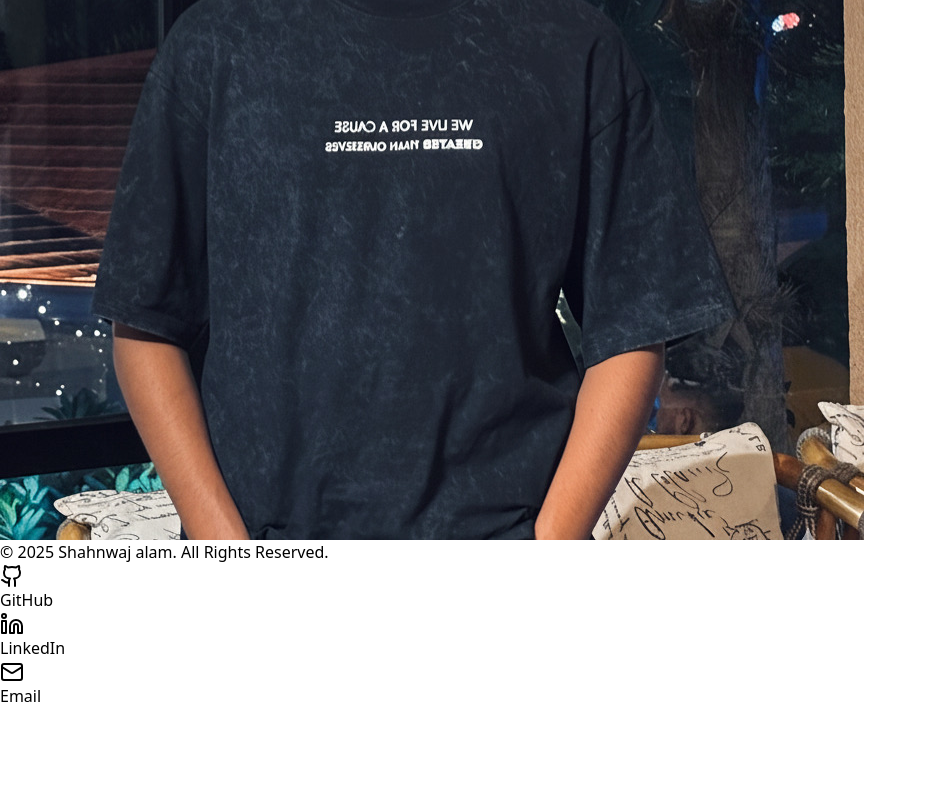
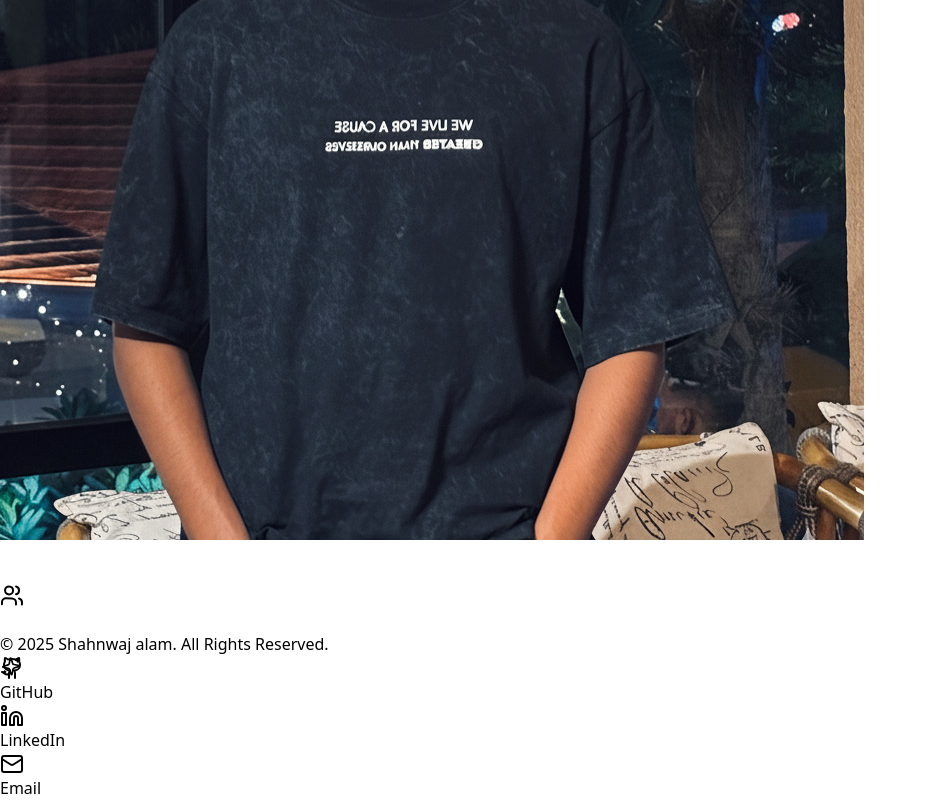
Before and after one commit to shahnwajalam10/My-Portfolio, a React (Vite) app: page /about in a window 1280 px wide. Shown: the part 855-1655 px from the top of the page, without its empty margins (0-927 px from the left). Before the commit the page ends 1563 px from the top, so only its background shows below. Built offline with nearby package versions, Linux system fonts and the light colour scheme.

Commit message:
Improved animations

```diff
--- a/src/Components/Aboutme.jsx
+++ b/src/Components/Aboutme.jsx
@@ -1,8 +1,12 @@
-import React, { useEffect } from "react";
+import React, { useEffect, useState } from "react";
 import AOS from "aos";
 import "aos/dist/aos.css";
+import { motion } from "framer-motion";
+import { Users, Sparkles } from "lucide-react";
 
 const Aboutme = () => {
+  const [isHovered, setIsHovered] = useState(false);
+
   useEffect(() => {
     AOS.init({
       once: true,
@@ -104,21 +108,107 @@
             </div>
           </div>
 
-          {/* Image */}
-          <div
+          {/* Enhanced Image Section */}
+          <motion.div
+            initial={{ opacity: 0, x: 50 }}
+            animate={{ opacity: 1, x: 0 }}
+            transition={{ duration: 0.8, delay: 0.3 }}
             className="relative h-80 sm:h-96 lg:h-[500px]"
             data-aos="fade-left"
             data-aos-delay="300"
+            onMouseEnter={() => setIsHovered(true)}
+            onMouseLeave={() => setIsHovered(false)}
           >
+            {/* Decorative background layers */}
             <div className="absolute -bottom-3 -right-3 w-full h-full border-4 border-black bg-[#A5D8FF] -z-10 rounded-3xl"></div>
-            <div className="relative h-full border-4 border-black bg-white shadow-[8px_8px_0px_0px_rgba(0,0,0,1)] rounded-3xl overflow-hidden transition-transform duration-300 hover:scale-105 hover:rotate-2">
-              <img
+            <motion.div
+              className="absolute -bottom-6 -right-6 w-full h-full border-4 border-black bg-[#FFD6A5] -z-20 rounded-3xl"
+              animate={{
+                rotate: isHovered ? 5 : 0,
+                scale: isHovered ? 1.02 : 1,
+              }}
+              transition={{ duration: 0.3 }}
+            />
+
+            {/* Main image container */}
+            <motion.div
+              className="relative h-full border-4 border-black bg-white shadow-[12px_12px_0px_0px_rgba(0,0,0,1)] rounded-3xl overflow-hidden group"
+              whileHover={{ scale: 1.02, rotate: 2 }}
+              transition={{ type: "spring", stiffness: 300 }}
+            >
+              <motion.img
                 alt="Profile Picture"
                 src="/images/profile_pic_5.png"
                 className="w-full h-full object-cover"
+                animate={{
+                  scale: isHovered ? 1.1 : 1,
+                }}
+                transition={{ duration: 0.4 }}
               />
-            </div>
-          </div>
+
+              {/* Overlay on hover */}
+              <motion.div
+                className="absolute inset-0 bg-gradient-to-t from-black/60 via-transparent to-transparent"
+                initial={{ opacity: 0 }}
+                animate={{ opacity: isHovered ? 1 : 0 }}
+                transition={{ duration: 0.3 }}
+              >
+                <div className="absolute bottom-6 left-6 right-6">
+                  <motion.div
+                    className="bg-white/95 backdrop-blur-sm border-4 border-black p-4 shadow-[4px_4px_0px_0px_rgba(0,0,0,1)]"
+                    initial={{ y: 20, opacity: 0 }}
+                    animate={{ y: isHovered ? 0 : 20, opacity: isHovered ? 1 : 0 }}
+                    transition={{ duration: 0.3 }}
+                  >
+                    <h3 className="text-xl font-extrabold uppercase text-black heading_font mb-2">
+                      Full Stack Developer
+                    </h3>
+                    <p className="text-sm font-mono text-gray-700">
+                      Passionate about building innovative web solutions
+                    </p>
+                  </motion.div>
+                </div>
+              </motion.div>
+
+              {/* Decorative corner elements */}
+              <div className="absolute top-0 right-0 w-8 h-8 bg-black"></div>
+              <div className="absolute top-0 right-0 w-4 h-4 bg-white"></div>
+              <div className="absolute bottom-0 left-0 w-6 h-6 bg-yellow-300 border-2 border-black"></div>
+            </motion.div>
+
+            {/* Floating badge */}
+            <motion.div
+              className="absolute -top-4 -left-4 bg-yellow-300 border-4 border-black p-3 rounded-full shadow-[6px_6px_0px_0px_rgba(0,0,0,1)] z-10"
+              animate={{
+                y: [0, -10, 0],
+                rotate: [0, 5, 0],
+              }}
+              transition={{
+                duration: 3,
+                repeat: Infinity,
+                ease: "easeInOut",
+              }}
+            >
+              <Users size={24} className="text-black" />
+            </motion.div>
+
+            {/* Additional floating element */}
+            <motion.div
+              className="absolute -bottom-4 -left-4 bg-purple-300 border-4 border-black p-2 rounded-lg shadow-[4px_4px_0px_0px_rgba(0,0,0,1)] z-10 hidden md:block"
+              animate={{
+                y: [0, 10, 0],
+                rotate: [0, -5, 0],
+              }}
+              transition={{
+                duration: 4,
+                repeat: Infinity,
+                ease: "easeInOut",
+                delay: 0.5,
+              }}
+            >
+              <Sparkles size={20} className="text-black" />
+            </motion.div>
+          </motion.div>
         </div>
       </div>
     </section>
--- a/src/Components/Experience.jsx
+++ b/src/Components/Experience.jsx
@@ -93,7 +93,7 @@
                     ASSOCIATE SOFTWARE DEVELOPER
                   </h4>
                   <h5 className="mb-4 font-semibold text-lg md:text-xl font-mono text-gray-800">
-                    Full Time
+                        Masters Union
                   </h5>
 
                   <div className="flex flex-wrap gap-4 mb-6">
@@ -103,7 +103,7 @@
                     </div>
                     <div className="px-4 py-2 bg-[#FFE5B4] border-2 border-black rounded-full font-mono text-sm font-bold flex items-center gap-2">
                       <Code size={16} />
-                      <span>Software Developer</span>
+                      <span>Full Time</span>
                     </div>
                   </div>
 
--- a/src/Components/Navbar.jsx
+++ b/src/Components/Navbar.jsx
@@ -1,6 +1,15 @@
 import React, { useState, useEffect } from "react";
 import { FaTimes, FaBars } from "react-icons/fa";
 import { Link, useLocation } from "react-router-dom";
+import { motion, AnimatePresence } from "framer-motion";
+import {
+  User,
+  Briefcase,
+  Code,
+  GraduationCap,
+  FolderOpen,
+  Mail
+} from "lucide-react";
 
 const Navbar = () => {
   const [isMenuOpen, setIsMenuOpen] = useState(false);
@@ -30,6 +39,16 @@
     setActiveLink(location.pathname);
     scrollToTop(); // Scroll to top whenever the route changes
   }, [location.pathname]);
+
+  // Navigation items with icons for mobile
+  const navItems = [
+    { to: "/about", text: "About", icon: <User size={18} /> },
+    { to: "/experience", text: "Experience", icon: <Briefcase size={18} /> },
+    { to: "/skills", text: "Skills", icon: <Code size={18} /> },
+    { to: "/education", text: "Education", icon: <GraduationCap size={18} /> },
+    { to: "/projects", text: "Projects", icon: <FolderOpen size={18} /> },
+    { to: "/contact", text: "Contact", icon: <Mail size={18} /> },
+  ];
 
   return (
     <>
@@ -100,6 +119,7 @@
             <ul className="flex flex-col gap-2 p-4">
               {[
                 { to: "/about", text: "About" },
+                { to: "/experience", text: "Experience" },
                 { to: "/skills", text: "Skills" },
                 { to: "/education", text: "Education" },
                 { to: "/projects", text: "Projects" },
```
